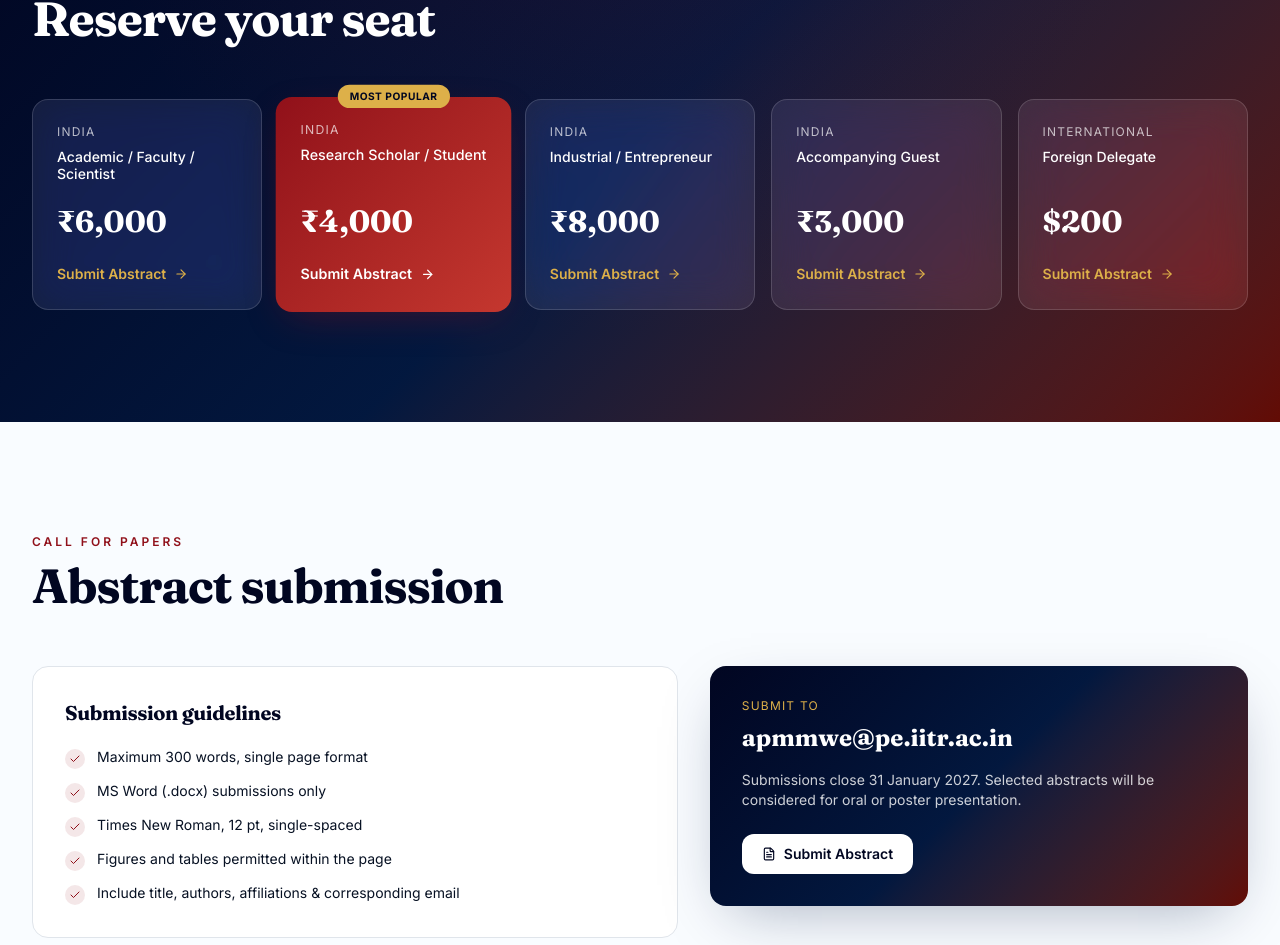
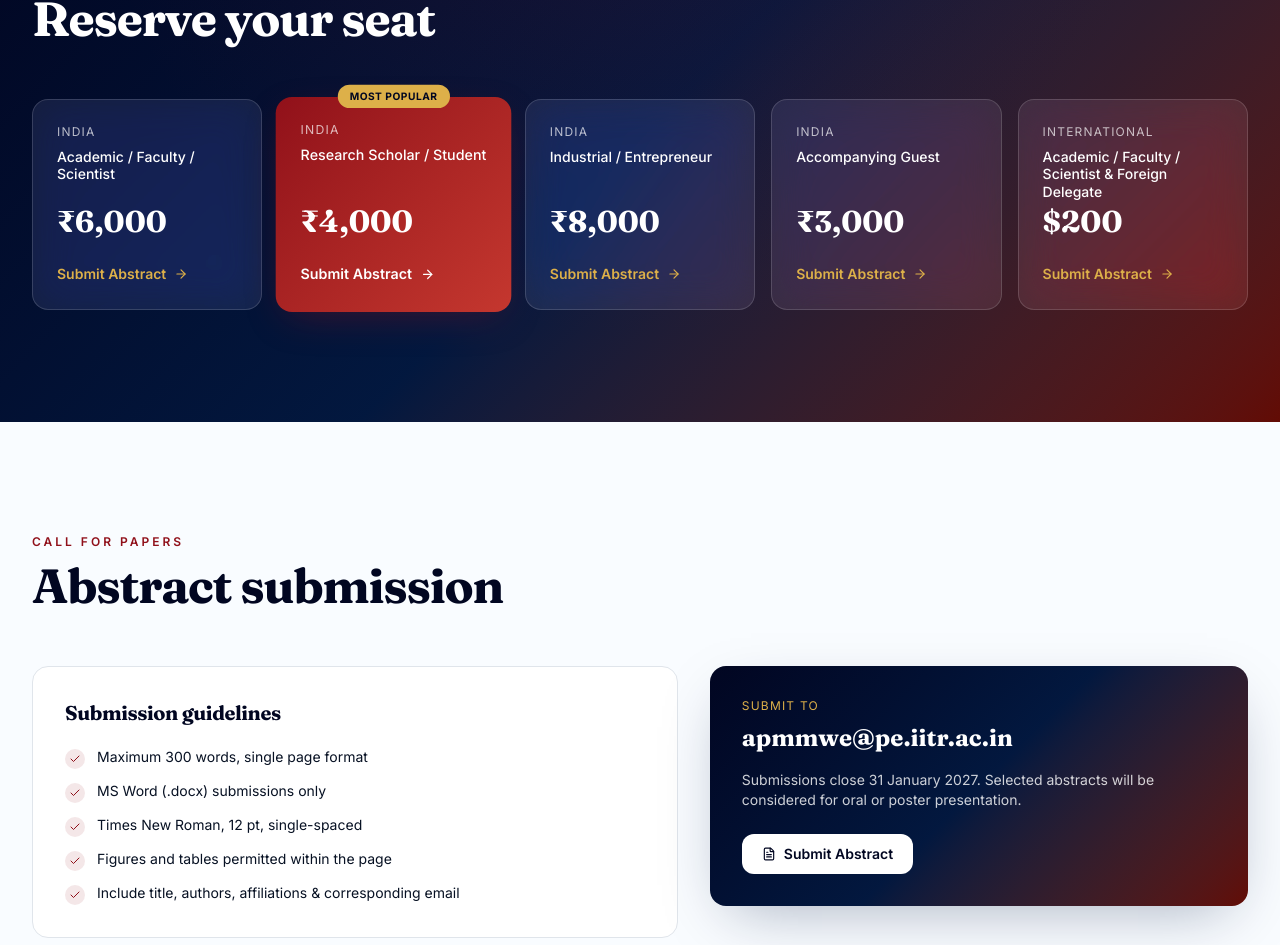
Before and after one commit to yuvraj-makani/FPMSF26-Website, a React (Vite) app: page / in a window 1280 px wide. Shown: the part 6277-7222 px from the top of the page. Built offline with nearby package versions, Linux system fonts and the light colour scheme.

Commit message:
Pricing status updated

```diff
--- a/src/App.tsx
+++ b/src/App.tsx
@@ -39,7 +39,7 @@ const PRICING = [
   { tier: "Research Scholar / Student", price: "₹4,000", note: "India", popular: true },
   { tier: "Industrial / Entrepreneur", price: "₹8,000", note: "India", popular: false },
   { tier: "Accompanying Guest", price: "₹3,000", note: "India", popular: false },
-  { tier: "Foreign Delegate", price: "$200", note: "International", popular: false },
+  { tier: "Academic / Faculty / Scientist & Foreign Delegate", price: "$200", note: "International", popular: false },
 ];
 
 const SPONSORS = [
```
